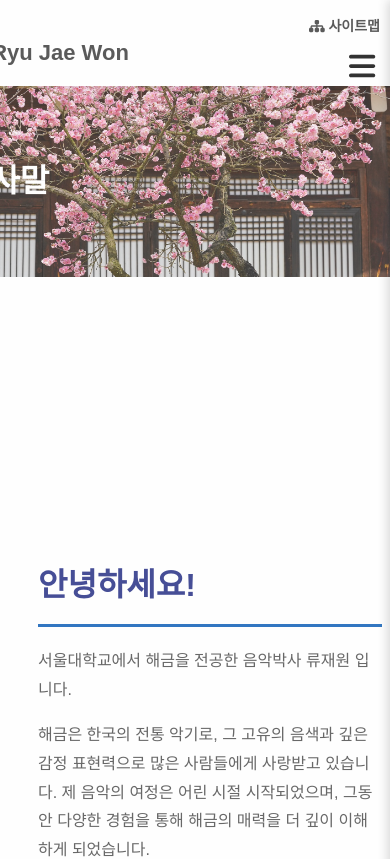
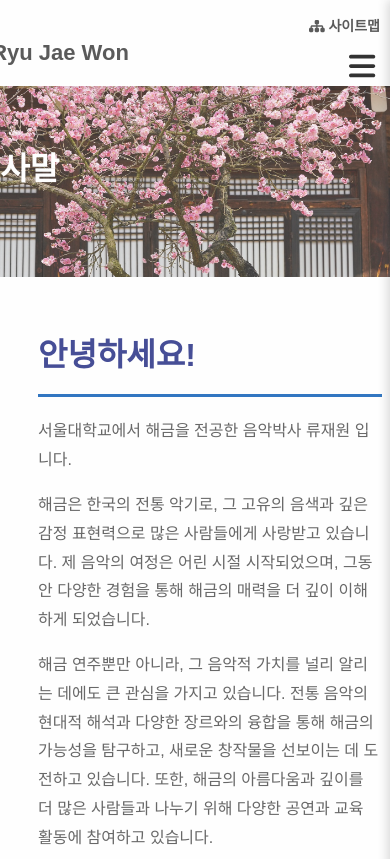
Before and after one commit to BrightLuminate/jawnproject, a React (Create React App) app: page /greeting in a window 390 px wide. Shown: the top 859 px of the page. Built offline with nearby package versions, Linux system fonts and the light colour scheme.

Commit message:
Update Greeting.css

```diff
--- a/src/css/Greeting.css
+++ b/src/css/Greeting.css
@@ -65,12 +65,12 @@ h1 {
 .greeting-content {
     margin-top: 5%; /* 콘텐츠 위 여백 증가 */
     line-height: 1.8; /* 줄 높이 설정 */
-    padding: 90px 70px; /* 텍스트 주위 여백 */
+    padding: 10px 50px; /* 텍스트 주위 여백 */
     display: flex; /* 텍스트와 이미지를 나란히 정렬 */
     justify-content: center; /* 콘텐츠를 중앙 정렬 */
     align-items:center; /* 상단 정렬 */
     position: relative;
-    top: -200px;
+    top: -100px;
     left: 0px;
 }
 
@@ -146,7 +146,7 @@ h1 {
     .greeting-content {
         flex-direction: column;
         align-items: center;
-        top: 0;
+        top: -150px;
         left: 30px;
     }
     .social-media-icons{
@@ -167,6 +167,7 @@ h1 {
       margin: 0;
             font-size: 2em;
             position: relative;
-            left:  -120px;
+            left:  -110px;
+            top: -12px;
 }
 }
```
